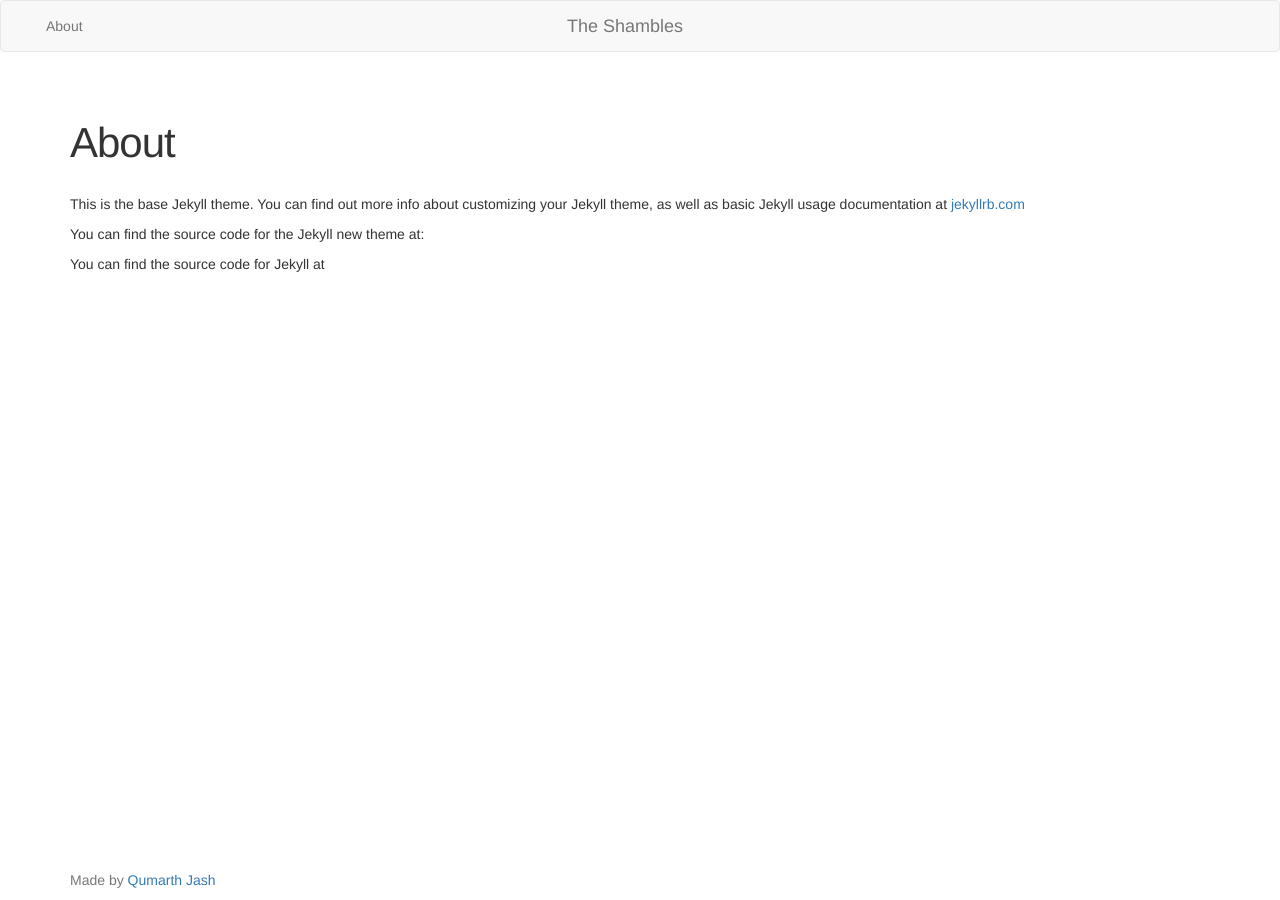
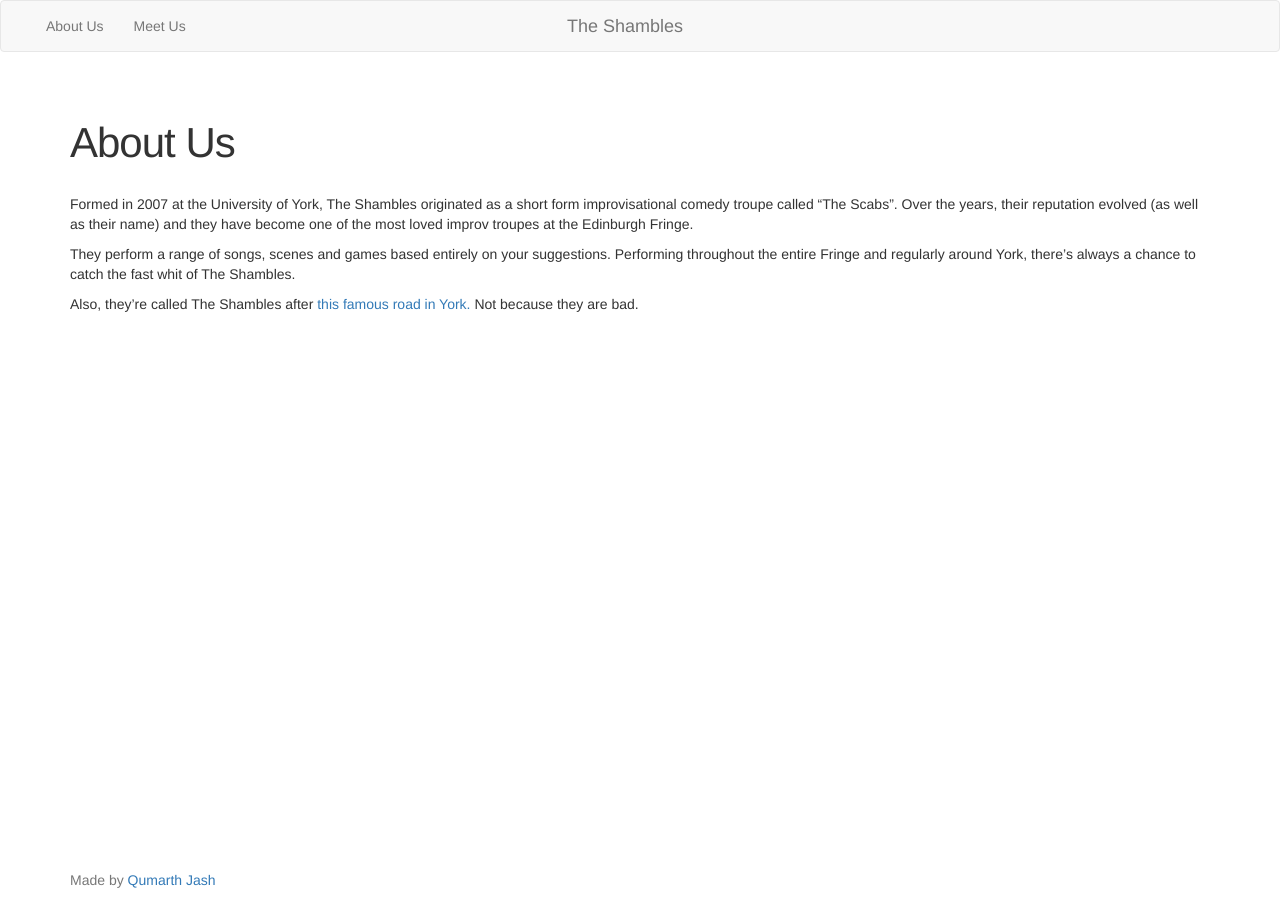
Before and after one commit to ComedySoc/shambles-website, a Jekyll site: the page built from about.md, in a window 1280 px wide. Built offline with Jekyll 4.4.1, drawn with Linux system fonts in a browser that asks for light colours; nearby versions of some CDN libraries.

Commit message:
Added meet page and about description

```diff
--- a/about.md
+++ b/about.md
@@ -1,11 +1,11 @@
 ---
 layout: page
-title: About
+title: About Us
 permalink: /about/
 ---
 
-This is the base Jekyll theme. You can find out more info about customizing your Jekyll theme, as well as basic Jekyll usage documentation at [jekyllrb.com](http://jekyllrb.com/)
+Formed in 2007 at the University of York, The Shambles originated as a short form improvisational comedy troupe called "The Scabs". Over the years, their reputation evolved (as well as their name) and they have become one of the most loved improv troupes at the Edinburgh Fringe.
 
-You can find the source code for the Jekyll new theme at:
+They perform a range of songs, scenes and games based entirely on your suggestions. Performing throughout the entire Fringe and regularly around York, there's always a chance to catch the fast whit of The Shambles.
 
-You can find the source code for Jekyll at
+Also, they're called The Shambles after <a href="https://en.wikipedia.org/wiki/The_Shambles">this famous road in York.</a> Not because they are bad.
```
Also changed, not shown: _data/shambles.yml (added, +65 -0 lines), meet.md (added, +16 -0 lines).
